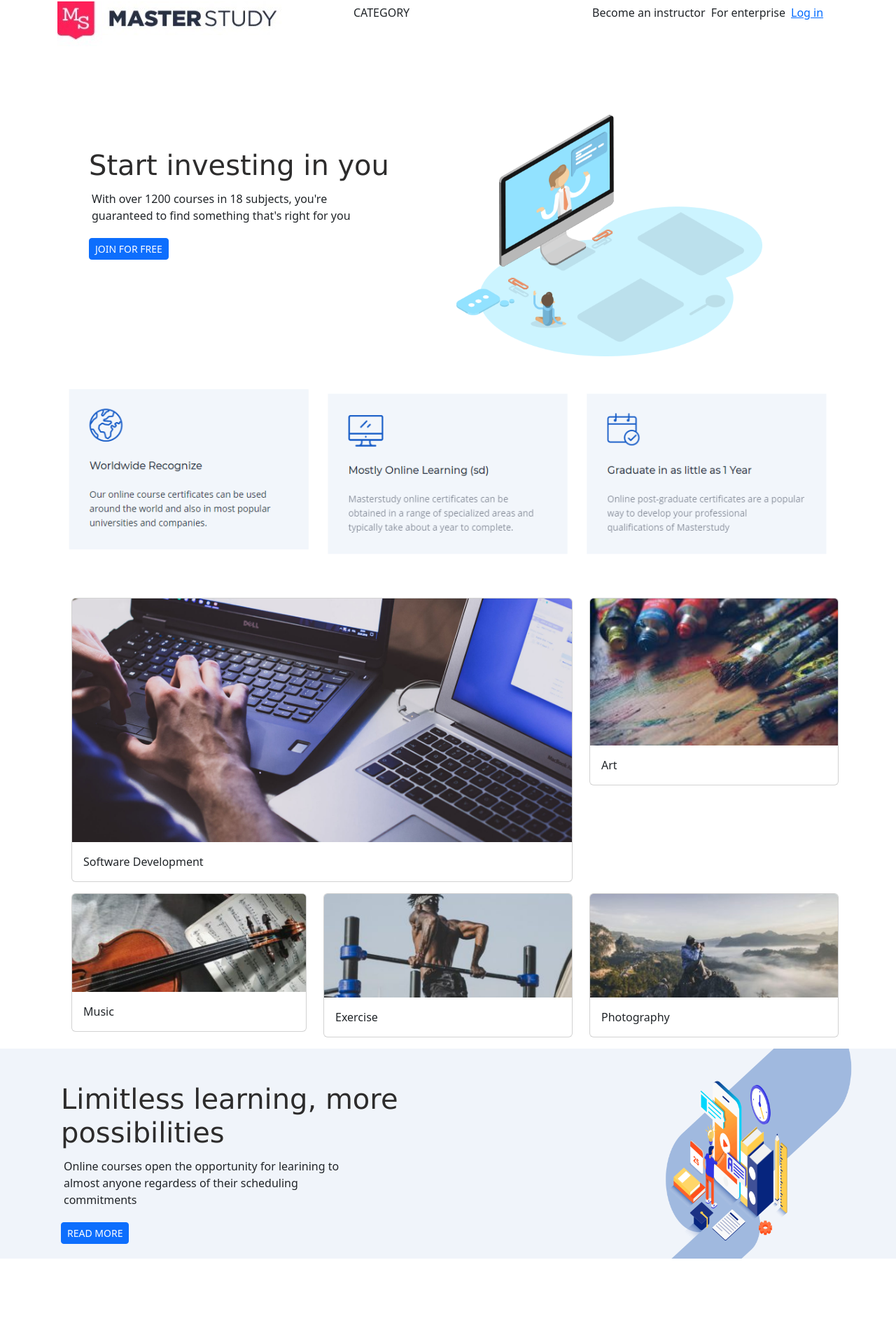
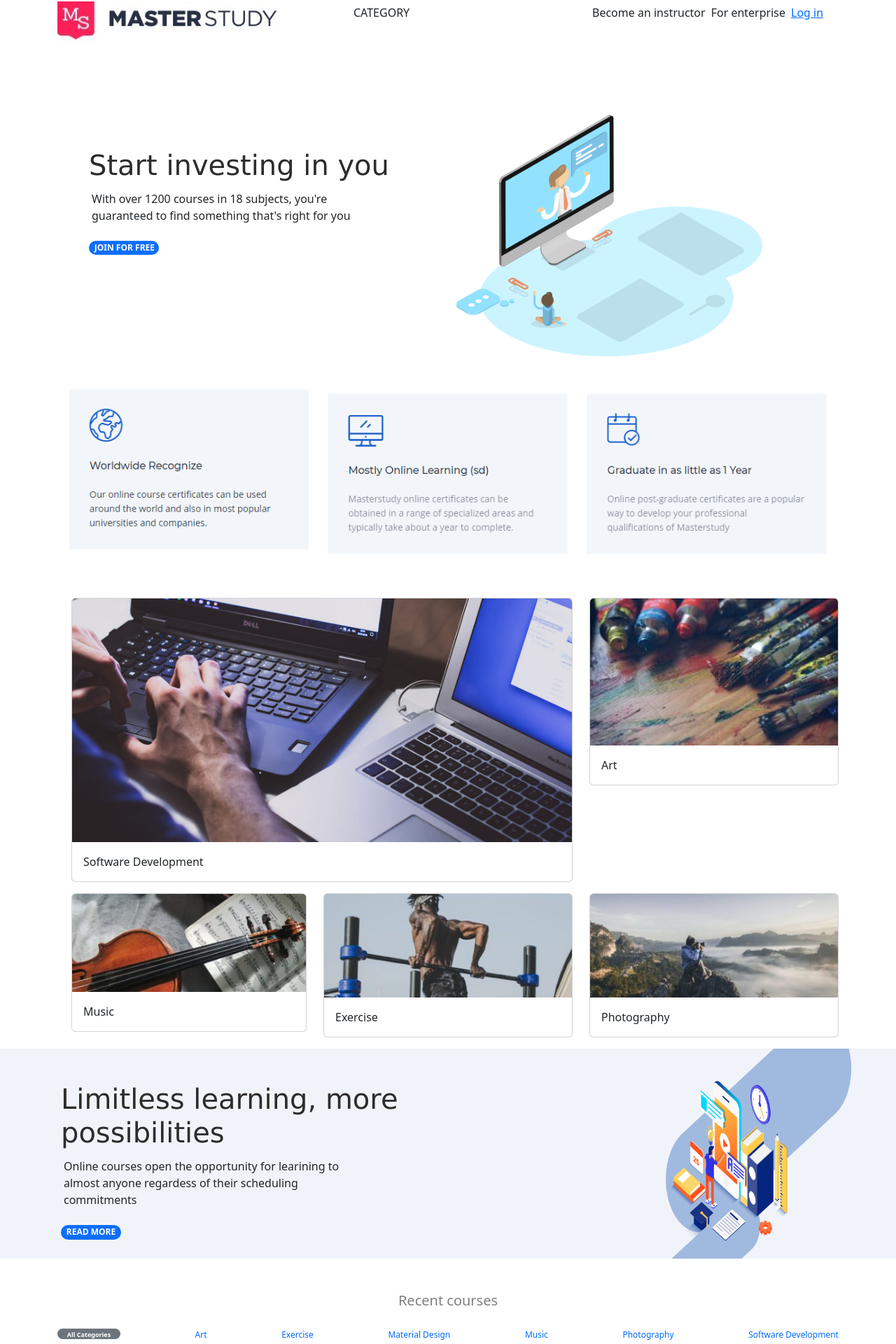
Before and after one commit to Fabio-Marzano/proj-html-vuejs, a Vue app in the folder proj-html-vuejs/: page / in a window 1280 px wide. Shown: the part 38-1958 px from the top of the page at 70% size. Before the commit the page ends 1836 px from the top, so only its background shows below. Built offline with nearby package versions, Linux system fonts and the light colour scheme.

Commit message:
[UPD] add-recent-courses-menu

```diff
--- a/proj-html-vuejs/src/components/AppHeader.vue
+++ b/proj-html-vuejs/src/components/AppHeader.vue
@@ -46,7 +46,7 @@
               <div class="col-6">
                 <h1 class="font margin-l mt-5">Start investing in you</h1>
                 <p class="p-1 margin-l">With over 1200 courses in 18 subjects, you're guaranteed to find something that's right for you</p>
-                <button type="button" class="btn btn-primary btn-sm margin-l">JOIN FOR FREE</button>
+                <span class="badge rounded-pill text-bg-primary margin-l button-blue">JOIN FOR FREE</span>
               </div>
 
               <div class="col-6">
@@ -132,7 +132,7 @@
               <div class="col-6">
                 <h1 class="font mt-5 ml-75">Limitless learning, more possibilities</h1>
                 <p class="p-1 ml-75">Online courses open the opportunity for learining to almost anyone regardess of their scheduling commitments</p>
-                <button type="button" class="btn btn-primary btn-sm ml-75">READ MORE</button>
+                <span class="badge rounded-pill text-bg-primary ml-75">READ MORE</span>
               </div>
 
               <div class="col-6">
@@ -145,7 +145,24 @@
           </div>
         </div>
       </div>
-
+      <div class="container">
+        <div class="row">
+          <div class="col-12">
+            <h3 class="text-grey f-size text-center mt-5">Recent courses</h3>
+          </div>
+        </div>
+        <div class="row">
+          <div class="col-12 head space f-size-1 mt-1">
+            <span class="badge rounded-pill text-bg-secondary text-grey mt-3 button-grey">All Categories</span>
+            <p class="mt-3">Art</p>
+            <p class="mt-3">Exercise</p>
+            <p class="mt-3">Material Design</p>
+            <p class="mt-3">Music</p>
+            <p class="mt-3">Photography</p>
+            <p class="mt-3">Software Development</p>
+          </div>
+        </div>
+      </div>
     </main>
   </div>
 </template>
--- a/proj-html-vuejs/src/style.css
+++ b/proj-html-vuejs/src/style.css
@@ -10,8 +10,16 @@
     flex-wrap: wrap;
 }
 
+.w-60 {
+    width: 60%;
+}
+
 .space {
     justify-content: space-between;
+}
+
+.text-center {
+    text-align: center;
 }
 
 .p-1 {
@@ -48,6 +56,17 @@
     height: 50px;
 }
 
+.button-blue {
+    width: 100px;
+    height: 20px;
+}
+
+.button-grey {
+    width: 90px;
+    height: 15px;
+
+}
+
 .text-grey {
     color: grey;
 }
@@ -59,6 +78,15 @@
 .font {
     font-family: Verdana, Geneva, Tahoma, sans-serif;
     color: rgb(45, 44, 44);
+}
+
+.f-size {
+    font-size: 20px;
+}
+
+.f-size-1 {
+    font-size: 12px;
+    color:rgb(0, 106, 255)
 }
 
 .margin-l {
@@ -74,7 +102,7 @@
 }
 
 .mr-20 {
-    margin-right: 20px;
+    margin-right: 30px;
 }
 
 .h-50 {
@@ -88,3 +116,9 @@
 .bg-container {
     background-color: #f0f4fa;
 }
+
+.container-white {
+    background-color: white;
+    width: 1000px;
+
+}
```
